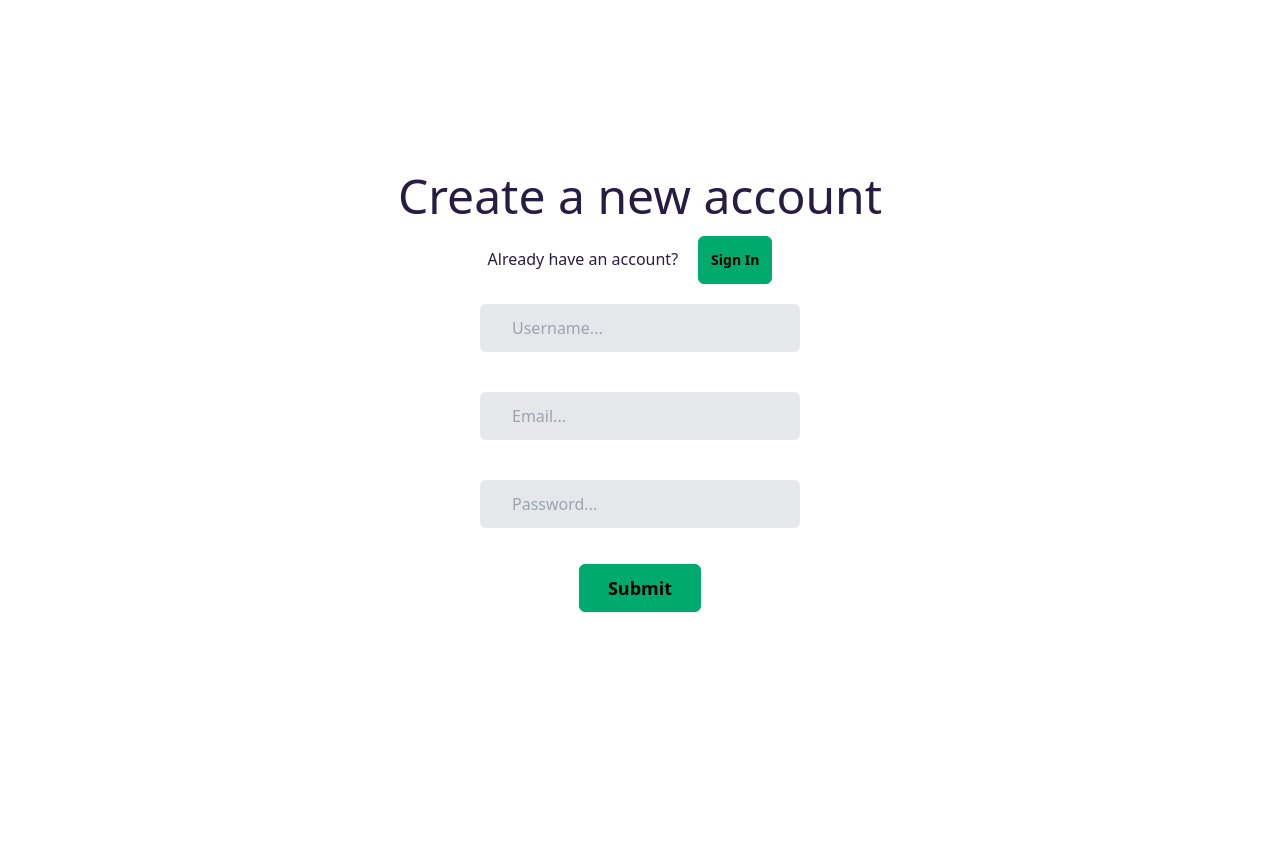
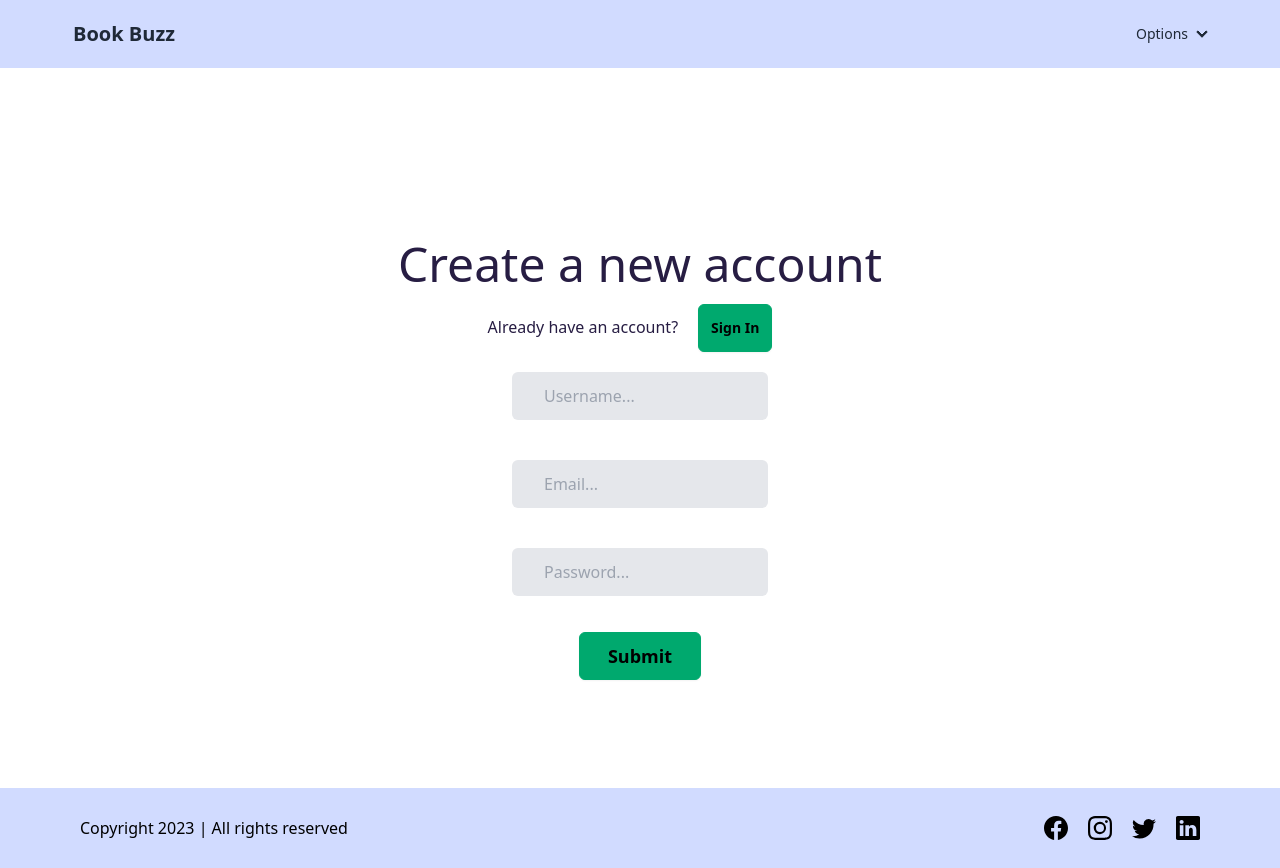
Before and after one commit to Priyankaadev/Goodreads_React, a React (Vite) app: page /signup in a window 1280 px wide. Before the commit the page ends 800 px from the top, so only its background shows below. Built offline with nearby package versions, Linux system fonts and the light colour scheme.

Commit message:
added layout for our application with layout action

```diff
--- a/src/Components/Footer/Footer.jsx
+++ b/src/Components/Footer/Footer.jsx
@@ -1,5 +1,27 @@
+import { Link } from "react-router-dom";
+import {BsFacebook, BsInstagram, BsLinkedin, BsTwitter} from 'react-icons/bs'
+
 export default function Footer(){
     return (
-        <>Footer</>
+        <footer className="relative bottom-0 h-[10vh] flex flex-col sm:flex-row items-center justify-between text-black bg-primary-content sm:px-20 ">
+           <section>
+            Copyright 2023 | All rights reserved
+           </section>
+           <section className="flex items-center gap-5 text-2xl text-white">
+            <Link className="hover:text-yellow-500 transition-all ease-in-out flex duration-300 text-black">
+            <BsFacebook />
+            </Link>
+            <Link className="hover:text-yellow-500 transition-all ease-in-out flex duration-300 text-black">
+            <BsInstagram />
+            </Link>
+            <Link className="hover:text-yellow-500 transition-all ease-in-out flex duration-300 text-black">
+            <BsTwitter />
+            </Link>
+            <Link className="hover:text-yellow-500 transition-all ease-in-out flex duration-300 text-black">
+            <BsLinkedin />
+            </Link>
+
+           </section>
+        </footer>
     )
 }
--- a/src/Components/Navbar/Navbar.jsx
+++ b/src/Components/Navbar/Navbar.jsx
@@ -1,19 +1,33 @@
+import { logout } from "Redux/Slices/AuthSlice";
+import { useDispatch, useSelector } from "react-redux";
 import { Link } from "react-router-dom";
 
 export default function Navbar(){
+
+    const authState = useSelector((state)=> state.auth)
+    const dispatch = useDispatch()
+    function onLogout(){
+        dispatch(logout())
+
+    }
+
+
 return (
-    <div className="navbar bg-primary-content">
+    <div className="navbar bg-primary-content px-14">
         <div className="flex-1">
             <Link to='/dashboard' className="btn btn-ghost normal-case text-xl">Book Buzz</Link>
         </div>
         <div className="flex-none">
         <ul className="menu menu-horizontal px-1">
-            <li><Link>Buzz</Link></li>
+            { authState.isLoggedIn && <li><Link>Buzz</Link></li>}
+            { authState.isLoggedIn && <li><Link>{authState.username}</Link></li>}
             <li>
                 <details>
                     <summary>Options</summary>
-                    <ul className="p-2 bg-base-100">
-                        <li><Link > Logout </Link></li>
+                    <ul className="p-2 bg-base-200">
+                        {authState.isLoggedIn && <li><Link to='/login' onClick={onLogout} > Logout </Link></li>}
+                        {!authState.isLoggedIn && <li><Link to='/signup'  > Signup </Link></li>}
+                        {authState.isLoggedIn && <li><Link to='/login'  > Signin </Link></li>}
                     </ul>
                 </details>
             </li>
--- a/src/Layouts/Layout.jsx
+++ b/src/Layouts/Layout.jsx
@@ -5,8 +5,11 @@ export default function Layout({children}){
     return(
         <>
         <Navbar />
-        <div className="h-[90vh]">
-            {children}
+        <div className="h-[90vh] flex items-start justify-center">
+            <div className="w-[80%]">
+                 {children}
+            </div>
+
         </div>
         <Footer />
         </>
--- a/src/Pages/Auth/Login.jsx
+++ b/src/Pages/Auth/Login.jsx
@@ -1,12 +1,14 @@
+import Layout from "Layouts/Layout";
 import { signin } from "Redux/Slices/AuthSlice";
-import { useState } from "react";
-import { useDispatch } from "react-redux";
+import { useEffect, useState } from "react";
+import { useDispatch, useSelector } from "react-redux";
 import { Link, useNavigate } from "react-router-dom";
 
 export default function Login() {
 
     const dispatch = useDispatch();
-    const navigate = useNavigate()
+    const navigate = useNavigate();
+    const state = useSelector((state)=> state.auth)
 
 
 
@@ -35,14 +37,22 @@ export default function Login() {
         e.preventDefault();
         const response = await dispatch(signin(signinDetails))
         if(response?.payload?.data){
-             resetForm()
+
          navigate('/dashboard')
 
         }
-
+   resetForm()
     }
 
+    useEffect(()=>{
+        console.log(state.isLoggedIn);
+           if(state.isLoggedIn){
+               navigate('/dashboard')
+           }
+       },[])
+
     return (
+        <Layout >
         <div className="h-[100vh] text-[#271D43] flex flex-col items-center justify-center">
             <div>
                 <h1 className=" text-5xl"> Login to your account </h1>
@@ -85,6 +95,7 @@ export default function Login() {
 
             </div>
         </div>
+  </Layout>
+    )
 
-    )
 }
--- a/src/Pages/Auth/Signup.jsx
+++ b/src/Pages/Auth/Signup.jsx
@@ -1,24 +1,26 @@
+import Layout from "Layouts/Layout";
 import { signup } from "Redux/Slices/AuthSlice";
-import { useState } from "react";
-import { useDispatch } from "react-redux";
+import { useEffect, useState } from "react";
+import { useDispatch, useSelector } from "react-redux";
 import { Link, useNavigate } from "react-router-dom";
 
 export default function Signup() {
 
     const dispatch = useDispatch();
-    const navigate = useNavigate()
+    const navigate = useNavigate();
+    const state = useSelector((state)=> state.auth)
 
     const [signupDetails, setSignupDetails] = useState({
         email: '',
         password: '',
-        username: '',
+        username: ''
     })
 
     function resetForm(){
         setSignupDetails({
             email: '',
             password: '',
-            username: '',
+            username: ''
         })
     }
 
@@ -42,7 +44,15 @@ export default function Signup() {
 
     }
 
+    useEffect(()=>{
+     console.log(state.isLoggedIn);
+        if(state.isLoggedIn){
+            navigate('/dashboard')
+        }
+    },[])
+
     return (
+        <Layout >
         <div className="h-[100vh] text-[#271D43] flex flex-col items-center justify-center">
             <div>
                 <h1 className=" text-5xl"> Create a new account</h1>
@@ -94,6 +104,6 @@ export default function Signup() {
 
             </div>
         </div>
-
+</Layout>
     )
 }
--- a/src/Pages/Dashboard.jsx
+++ b/src/Pages/Dashboard.jsx
@@ -4,7 +4,7 @@ import Layout from "Layouts/Layout";
 function Dashboard(){
     return(
         <Layout >
-            <div>Dashboard</div>
+            <div >Dashboard</div>
         </Layout>
     )
 }
--- a/src/Redux/Slices/AuthSlice.js
+++ b/src/Redux/Slices/AuthSlice.js
@@ -5,7 +5,7 @@ import axiosInstance from 'Configs/axiosInstance'
 const initialState={
     isLoggedIn : localStorage.getItem('isLoggedIn') || false,
     username : localStorage.getItem('username') ||'',
-    token : localStorage.getItem('token') ||''
+    token : localStorage.getItem('token') ||'',
 }
 
 export const signup = createAsyncThunk('auth/signup', async (data)=>{
@@ -16,7 +16,7 @@ export const signup = createAsyncThunk('auth/signup', async (data)=>{
             success: 'Successfully signed up!!',
             error : 'Something went wrong'
         } )
-        return response
+        return await response
     } catch (error) {
         console.log(error);
         toast.error('Cannot signup, something went wrong')
@@ -43,7 +43,14 @@ export const signin = createAsyncThunk('auth/signin', async (data)=>{
 const authSlice = createSlice({
     name: 'auth',
     initialState,
-    reducers :{},
+    reducers :{
+        logout : (state )=>{
+            state.isLoggedIn = false;
+            state.token = '';
+            state.username = '';
+            localStorage.clear()
+        }
+    },
     extraReducers: (builder)=>
         builder.addCase(signin.fulfilled, (state, action)=>{
           if(action?.payload?.data){
@@ -59,4 +66,6 @@ const authSlice = createSlice({
     }
 )
 
+export const {logout} =  authSlice.actions;
+
 export default authSlice.reducer;
```
